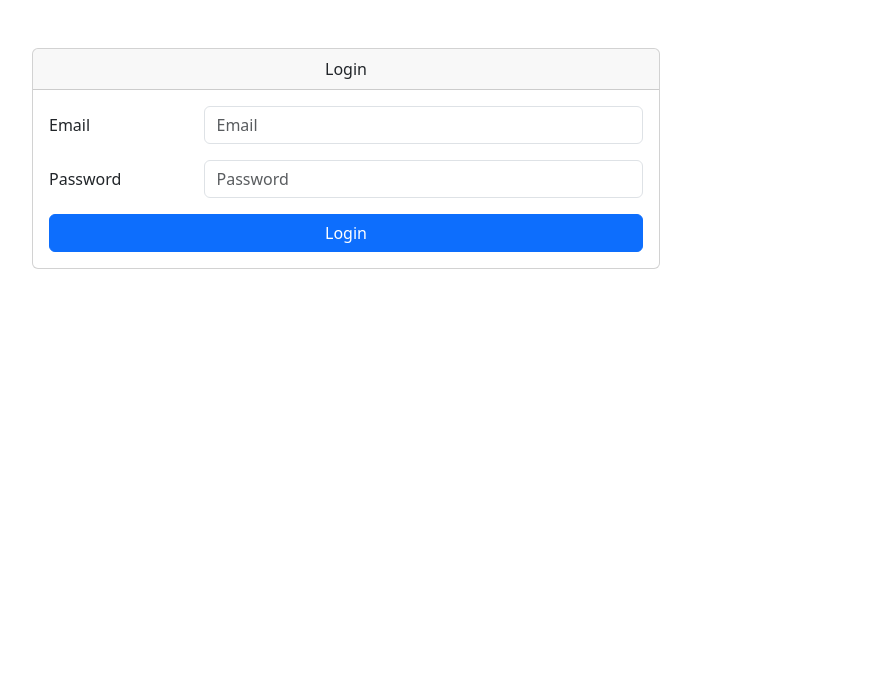
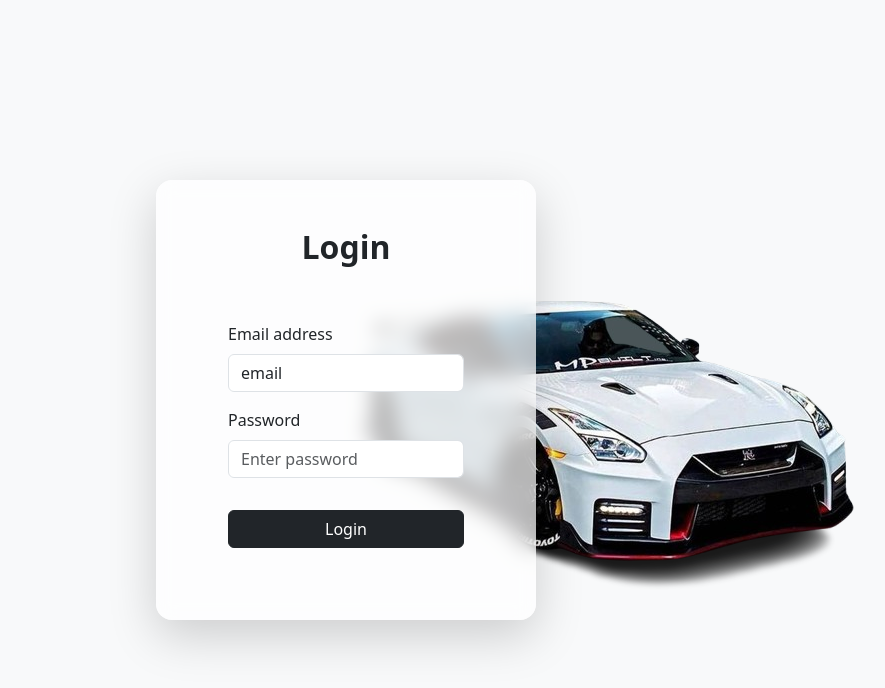
Before and after one commit to pentahead/Team-2-FSW-1-CH-6, a React (Vite) app: page /login in a window 1280 px wide. Shown: the top 688 px of the page, without its empty margins (294-1179 px from the left). Built offline with nearby package versions, Linux system fonts and the light colour scheme.

Commit message:
update halaman login

```diff
--- a/src/routes/login.lazy.jsx
+++ b/src/routes/login.lazy.jsx
@@ -8,6 +8,7 @@
 import { useDispatch, useSelector } from "react-redux";
 import { setToken, setUser } from "../redux/slices/auth"; // Import setUser action
 import { login } from "../service/auth";
+import { Container } from "react-bootstrap";
 
 export const Route = createLazyFileRoute("/login")({
   component: Login,
@@ -55,50 +56,56 @@
   };
 
   return (
-    <Row className="mt-5">
-      <Col className="offset-md-3">
-        <Card>
-          <Card.Header className="text-center">Login</Card.Header>
-          <Card.Body>
-            <Form onSubmit={onSubmit}>
-              <Form.Group as={Row} className="mb-3" controlId="email">
-                <Form.Label column sm={3}>
-                  Email
-                </Form.Label>
-                <Col sm="9">
+    <section className="d-flex z-n1 bg-light  justify-content-center align-items-center vh-100 bg-login position-relative overflow-hidden">
+      <Container>
+        <Row className="justify-content-center position-relative">
+          <Col
+            md={6}
+            lg={4}
+            style={{
+              backdropFilter: "blur(10px)", // Gunakan camelCase untuk backdropFilter
+              backgroundColor: "rgba(255, 255, 255, 0.7)", // Gunakan camelCase untuk backgroundColor
+              borderRadius: "0.5rem", // Sesuaikan ukuran border-radius jika diperlukan
+            }}
+            className="bg-trasnparent rounded-4 shadow-lg p-4 position-relative"
+          >
+            <div className="text-center mt-4">
+              <h2 className="fw-bold">Login</h2>
+            </div>
+
+            <Form onSubmit={onSubmit} className="z-3 p-5">
+              <Form.Group className="mb-3">
+                <Form.Label>Email address</Form.Label>
                 <Form.Control
                   type="email"
-                    placeholder="Email"
+                  placeholder="Enter email"
+                  value={"email"}
+                  onChange={(e) => setEmail(e.target.value)}
                   required
-                    value={email}
-                    onChange={(event) => setEmail(event.target.value)}
                 />
-                </Col>
               </Form.Group>
-              <Form.Group as={Row} className="mb-3" controlId="password">
-                <Form.Label column sm={3}>
-                  Password
-                </Form.Label>
-                <Col sm="9">
+
+              <Form.Group className="mb-3">
+                <Form.Label>Password</Form.Label>
                 <Form.Control
                   type="password"
-                    placeholder="Password"
+                  placeholder="Enter password"
+                  value={password}
+                  onChange={(e) => setPassword(e.target.value)}
                   required
-                    value={password}
-                    onChange={(event) => setPassword(event.target.value)}
                 />
-                </Col>
               </Form.Group>
-              <div className="d-grid gap-2">
-                <Button type="submit" variant="primary">
+
+              <Button variant="dark" type="submit" className="w-100 mt-3">
                 Login
               </Button>
+            </Form>
+          </Col>
+          <div className="decoration position-absolute top-50 z-n1 start-100  translate-middle">
+            <img src="img/car.png" alt="Decoration" className="img-fluid" />
           </div>
-            </Form>
-          </Card.Body>
-        </Card>
-      </Col>
-      <Col md={3}></Col>
         </Row>
+      </Container>
+    </section>
   );
 }
```
Also changed, not shown: public/img/car.png (added). Lines whose indentation alone changed are shown as unchanged.
